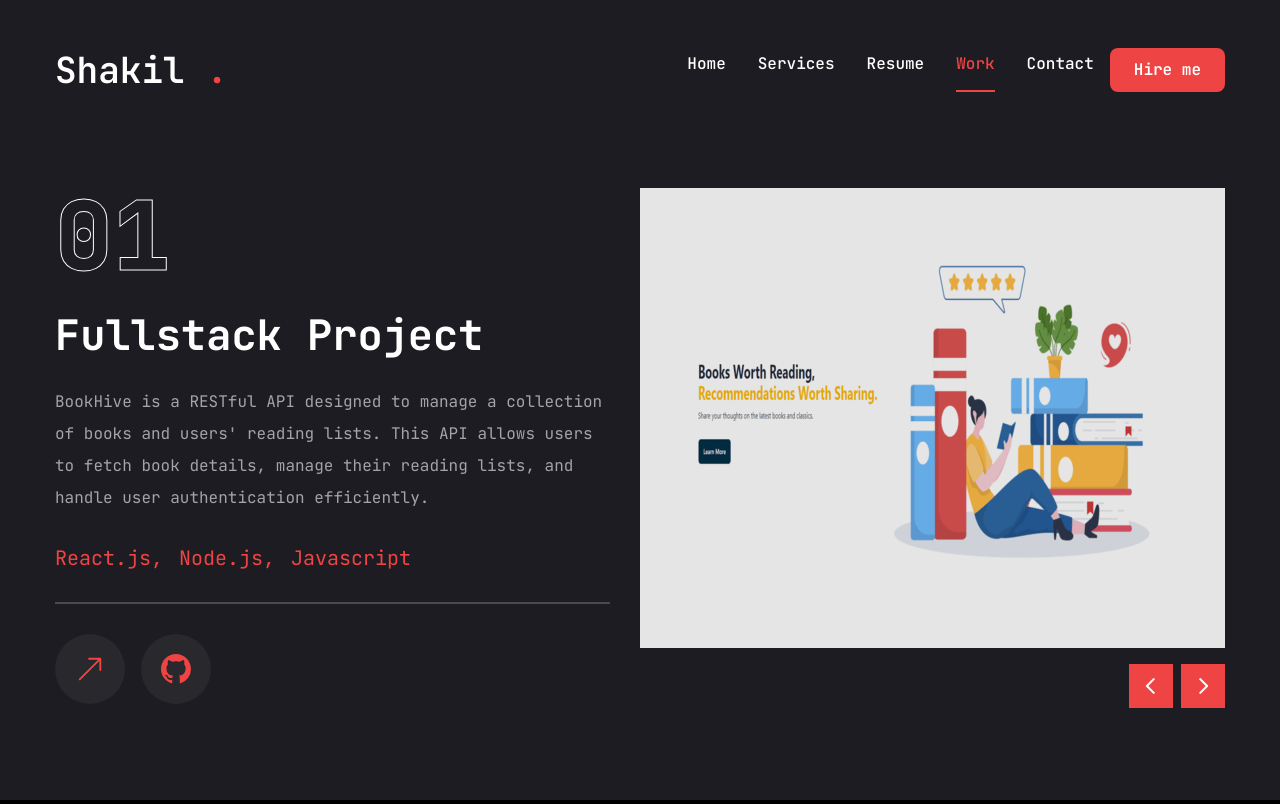
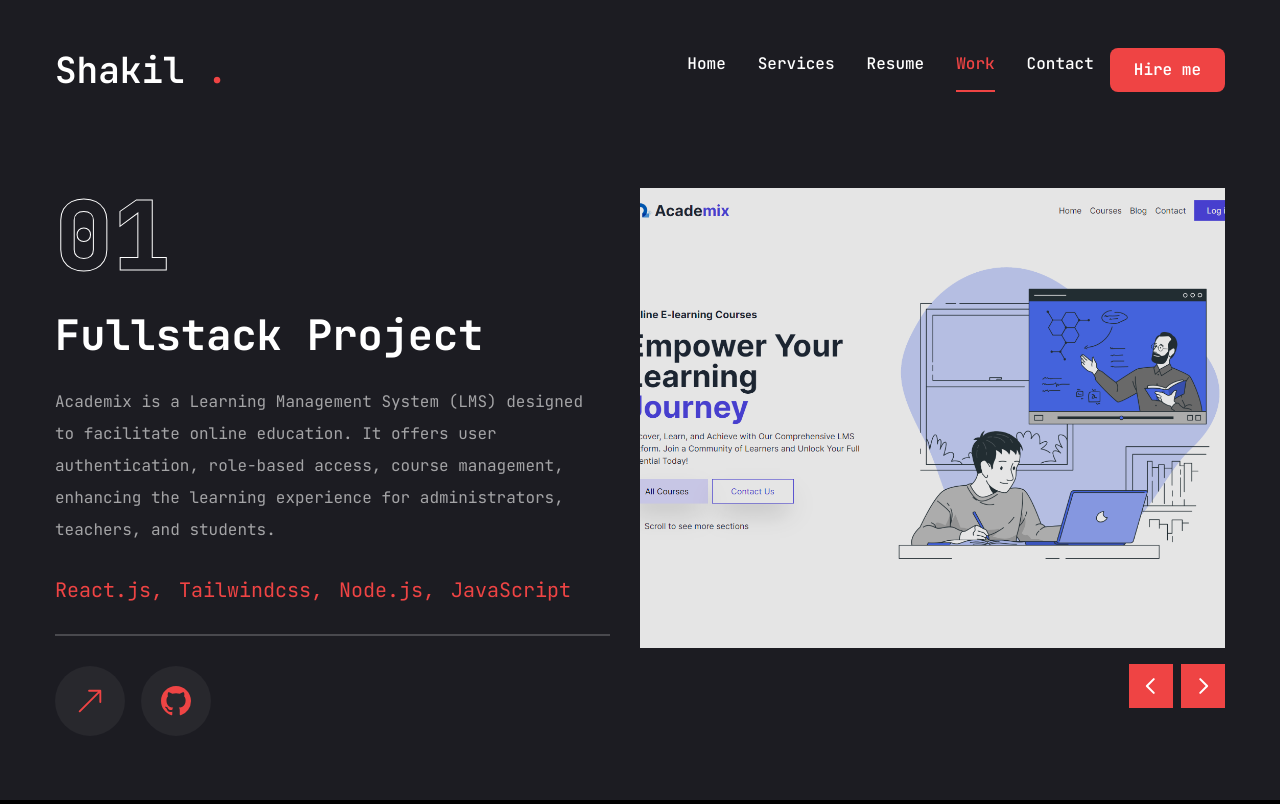
Before and after one commit to dev-mhshakil/shakil-portfolio, a Next.js app: page /work in a window 1280 px wide. Built offline with nearby package versions, Linux system fonts and the light colour scheme.

Commit message:
updated work

```diff
--- a/app/work/page.jsx
+++ b/app/work/page.jsx
@@ -22,24 +22,29 @@ const projects = [
   {
     num: "01",
     category: "fullstack",
-    title: "Project 1",
+    title: "Academix (LMS)",
+    description:
+      "Academix is a Learning Management System (LMS) designed to facilitate online education. It offers user authentication, role-based access, course management, enhancing the learning experience for administrators, teachers, and students.",
+    stack: [
+      { name: "React.js" },
+      { name: "Tailwindcss" },
+      { name: "Node.js" },
+      { name: "JavaScript" },
+    ],
+    image: "/assets/work/thumb2.png",
+    live: "https://academix-client-two.vercel.app/",
+    github: "https://github.com/dev-mhshakil/academix-client",
+  },
+  {
+    num: "02",
+    category: "fullstack",
+    title: "BookHive",
     description:
       "BookHive is a RESTful API designed to manage a collection of books and users' reading lists. This API allows users to fetch book details, manage their reading lists, and handle user authentication efficiently.",
     stack: [{ name: "React.js" }, { name: "Node.js" }, { name: "Javascript" }],
     image: "/assets/work/thumb1.png",
     live: "https://book-hive-delta.vercel.app/",
     github: "https://github.com/dev-mhshakil/book-hive",
-  },
-  {
-    num: "02",
-    category: "fullstack",
-    title: "Project 2",
-    description:
-      "Lorem, ipsum dolor sit amet consectetur adipisicing elit. Eligendi aut facilis beatae atque neque, assumenda nostrum quam laborum repellat sapiente.",
-    stack: [{ name: "Next.js" }, { name: "Tailwindcss" }, { name: "Node.js" }],
-    image: "/assets/work/thumb2.png",
-    live: "https://github.com/dev-mhshakil",
-    github: "https://github.com/dev-mhshakil",
   },
   {
     num: "03",
```
Also changed, not shown: public/assets/work/thumb2.png.
